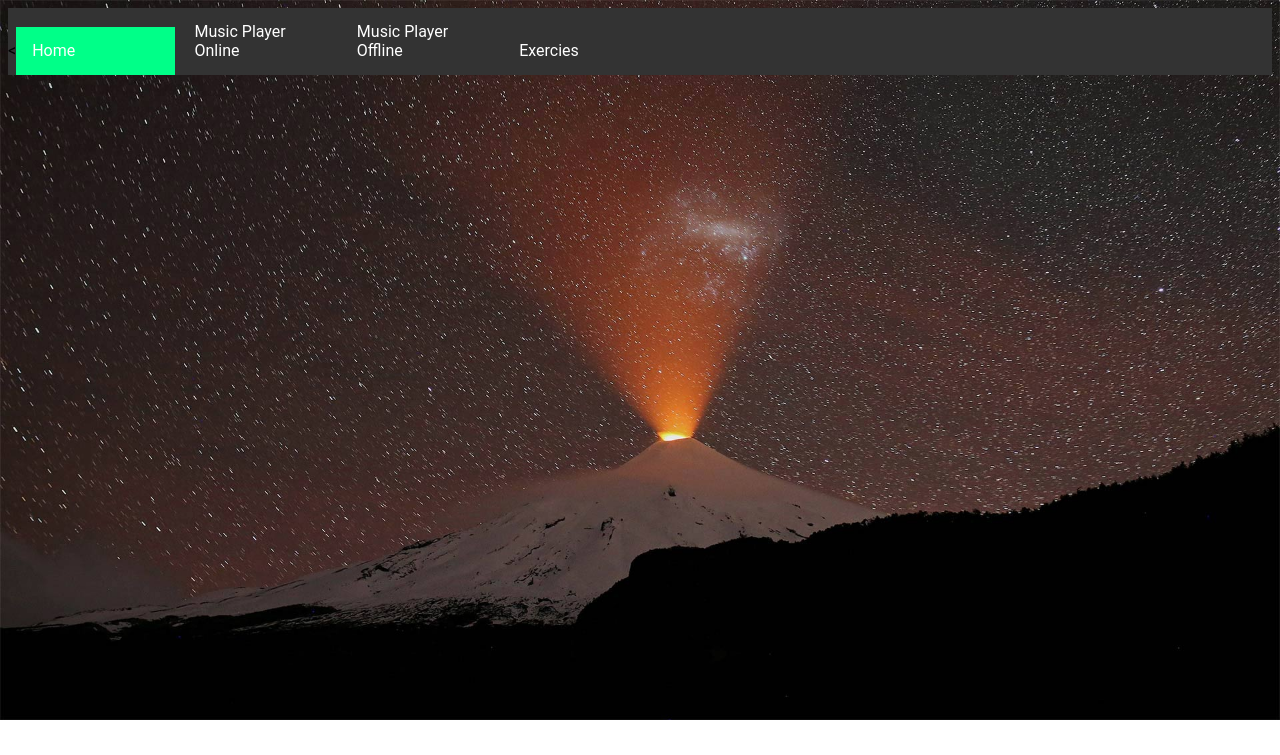
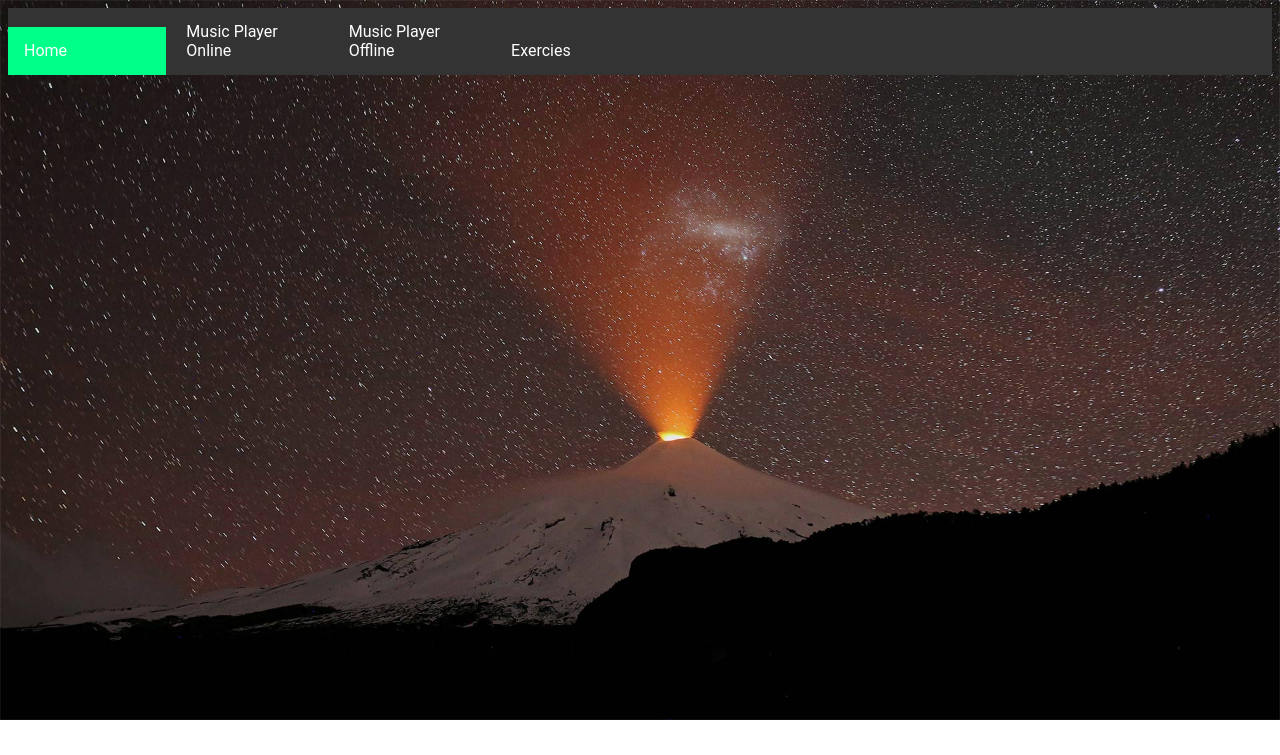
Before and after one commit to lechtue/lechtue.github.io, a plain HTML site: page index.html in a window 1280 px wide. Drawn offline with Linux system fonts and the light colour scheme.

Commit message:
Update index.html

```diff
--- a/index.html
+++ b/index.html
@@ -9,7 +9,7 @@
     <body>
         <nav>
             <ul>
-           <<a class="active" href="/index.html">Home</a>
+           <a class="active" href="/index.html">Home</a>
            <a href="/Music/Online/index.html">Music Player Online</a>
            <a href="/Music/Offline/index.html">Music Player Offline</a>
            <a href="/ThietKeWeb/index.html">Exercies</a>
```
